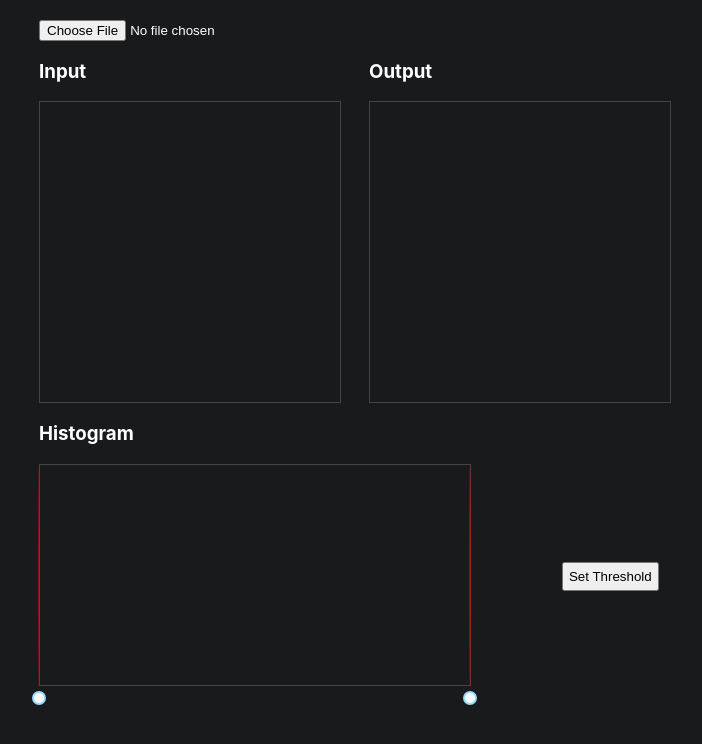
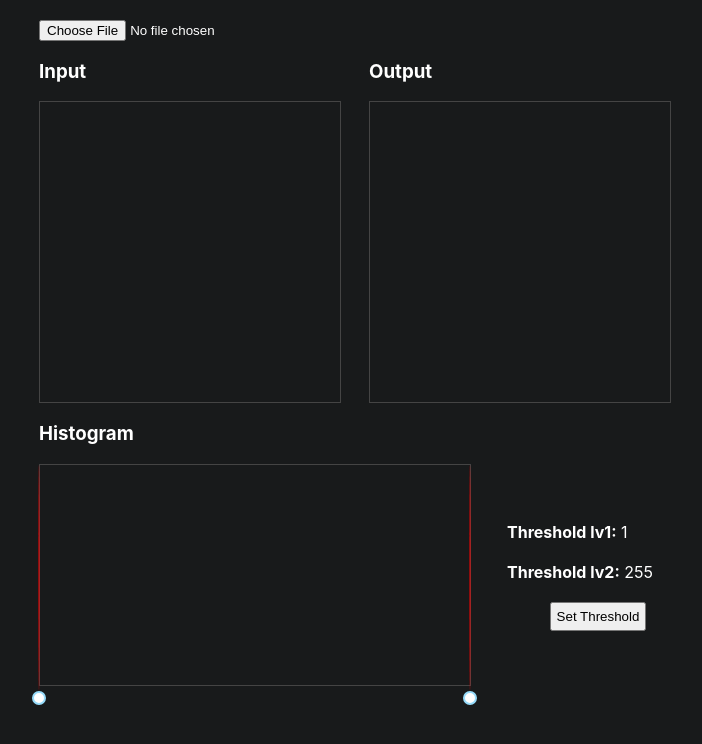
Before and after one commit to au5ton/COSC4372, a Next.js app: page / in a window 1280 px wide. Shown: the top 744 px of the page, without its empty margins (276-978 px from the left). Built offline with nearby package versions, Linux system fonts and the light colour scheme.

Commit message:
add visual indicator for threshold levels

```diff
--- a/pages/index.tsx
+++ b/pages/index.tsx
@@ -277,14 +277,19 @@ export default function Home() {
                 </div>
               </div>
 
-              <button id="set-threshold"
-              onClick={generateImageThreshold}>Set Threshold</button>
-            </div>
+              <div className="graphData">
+                <span className="thresholdLv">
+                  <label>Threshold lv1:</label> { threshold.one }
+                </span>
+                <span className="thresholdLv">
+                  <label>Threshold lv2:</label> { threshold.two }
+                </span>
+                <button id="thresholdSubmit"
+                onClick={generateImageThreshold}>Set Threshold</button>
+                </div>
+              </div>
 
             </div>
-            <div id="thresholdCanvas">
-            <canvas id="thresh__canvas" ref={thresholdCanvas}></canvas>
-          </div>
       </main>
     </div>
   )
--- a/styles/globals.css
+++ b/styles/globals.css
@@ -68,10 +68,22 @@ a {
     box-shadow: none !important;
   }
 
-  #set-threshold {
+  .graphData {
+    width: 100%;
+    display: flex;
+    flex-direction: column;
+    justify-content: center;
+    gap: 20px;
+  }
+
+  .graphData button {
     height: max-content;
     width: max-content;
     padding: 5px;
     justify-self: center;
     align-self: center;
   }
+
+  .graphData label {
+    font-weight: bold;
+  }
```
